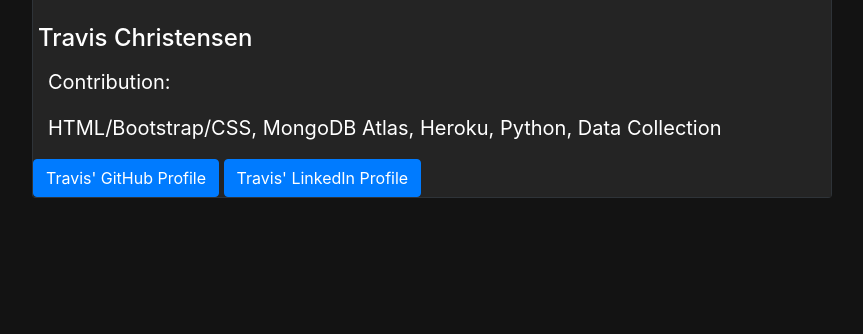
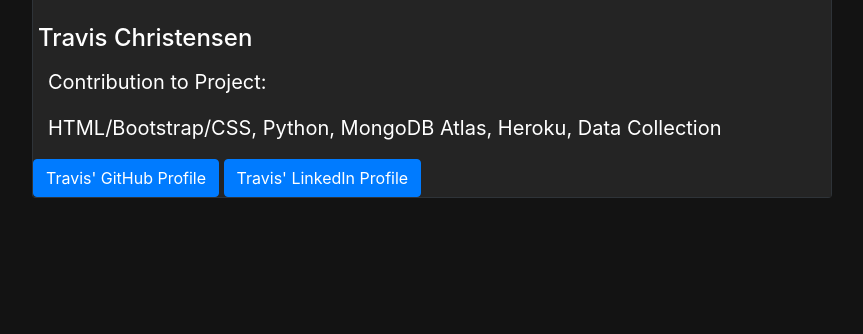
Before and after one commit to TravisDC5/pulsar, a Flask app: page /credits in a window 1280 px wide. Shown: the part 1200-1534 px from the top of the page, without its empty margins (68-931 px from the left). Run offline with Flask 2, Linux system fonts and the light colour scheme; some libraries are stand-ins or nearby versions.

Commit message:
only added some text

```diff
--- a/templates/credits.html
+++ b/templates/credits.html
@@ -55,8 +55,8 @@
                     <img class="card-img-top" src="https://avatars1.githubusercontent.com/u/58890965?s=400&u=d8f14bfbd148550ec0428e13938c26a1091ba880&v=4" alt="Card image cap">
                     <div class="card-body-credit">
                       <h4 class="card-title">Jon Wolgamott</h4>
-                      <p class="card-text">Contribution:</p>
-                      <p class="card-text">Machine Learning, Python, Data Collection</p>
+                      <p class="card-text">Contribution to Project:</p>
+                      <p class="card-text">Machine Learning, Python, Neural Network, Model Building, Data Collection</p>
                       <a href="https://github.com/wonderbug2020" class="btn btn-primary">Jon's GitHub Profile</a>
                       <a href="https://www.linkedin.com/in/jon-wolgamott/" class="btn btn-primary">Jon's LinkedIn Profile</a>
                     </div>
@@ -69,7 +69,7 @@
                     <img class="card-img-top" src="https://media-exp1.licdn.com/dms/image/C5603AQFSPX-HWHWjyg/profile-displayphoto-shrink_200_200/0?e=1603324800&v=beta&t=ndHHHVFlMcUza4BVuSvfmiVyrt60XtaRNh8Q8lxjfXM" alt="Card image cap">
                     <div class="card-body-credit">
                       <h4 class="card-title">David Tracy</h4>
-                      <p class="card-text">Contribution:</p>
+                      <p class="card-text">Contribution to Project:</p>
                       <p class="card-text">Tableau, Python, Data Collection</p>
                       <a href="https://github.com/davidtracy6984" class="btn btn-primary">David's GitHub Profile</a>
                       <a href="https://www.linkedin.com/in/david-tracy-88675643/" class="btn btn-primary">David's LinkedIn Profile</a>
@@ -83,8 +83,8 @@
                     <img class="card-img-top" src="https://avatars2.githubusercontent.com/u/61341968?s=400&u=cf4de5f01547d2d51cc0c95800f14d66a8576436&v=4" alt="Card image cap">
                     <div class="card-body-credit">
                       <h4 class="card-title">Travis Christensen</h4>
-                      <p class="card-text">Contribution:</p>
-                      <p class="card-text">HTML/Bootstrap/CSS, MongoDB Atlas, Heroku, Python, Data Collection</p>
+                      <p class="card-text">Contribution to Project:</p>
+                      <p class="card-text">HTML/Bootstrap/CSS, Python, MongoDB Atlas, Heroku, Data Collection</p>
                       <a href="https://github.com/TravisDC5" class="btn btn-primary">Travis' GitHub Profile</a>
                       <a href="https://www.linkedin.com/in/travis5/" class="btn btn-primary">Travis' LinkedIn Profile</a>
                     </div>
```
